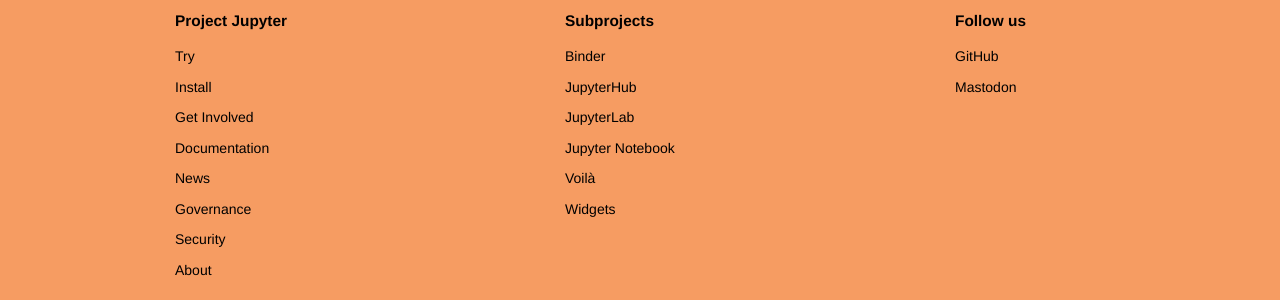
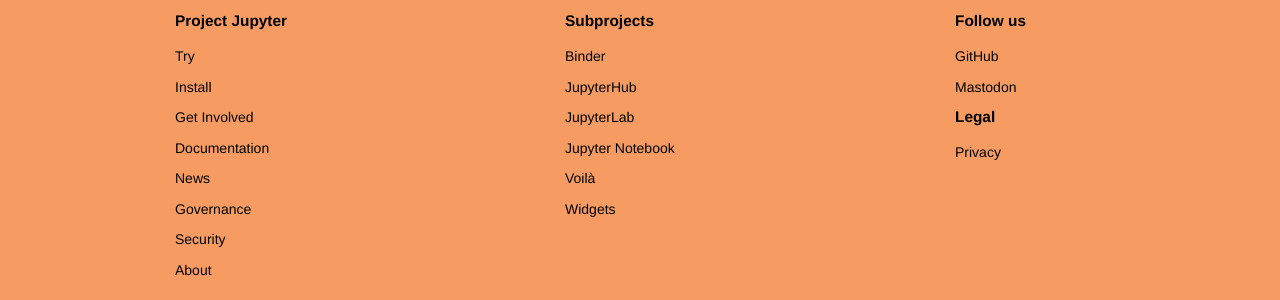
Before and after one commit to jupyter/jupyter.github.io, a Jekyll site: the page built from security.md, in a window 1280 px wide. Shown: the part 1214-1514 px from the top of the page. Built offline with Jekyll 4.4.1, drawn with Linux system fonts in a browser that asks for light colours; comment, search, counter and statistics services are not loaded.

Commit message:
Add legal section with link to privacy FAQ in footer. (#751)

```diff
--- a/_layouts/default.html
+++ b/_layouts/default.html
@@ -39,6 +39,11 @@
     url: https://github.com/jupyter/
   - title: Mastodon
     url: https://hachyderm.io/@ProjectJupyter
+legal:
+  - title: Privacy
+    url: /privacy
+
+
 ---
 <!DOCTYPE html>
 <html lang="en">
@@ -146,6 +151,18 @@
             </li>
             {%- endfor %}
           </ul>
+          <h2>Legal</h2>
+          <ul>
+            {%- for obj in layout.legal -%}
+            <li>
+              <a href="{{ obj.url }}">
+                  {{ obj.title }}
+              </a>
+            </li>
+            {%- endfor %}
+          </ul>
+
+
         </div>
       </div>
       </section>
```
